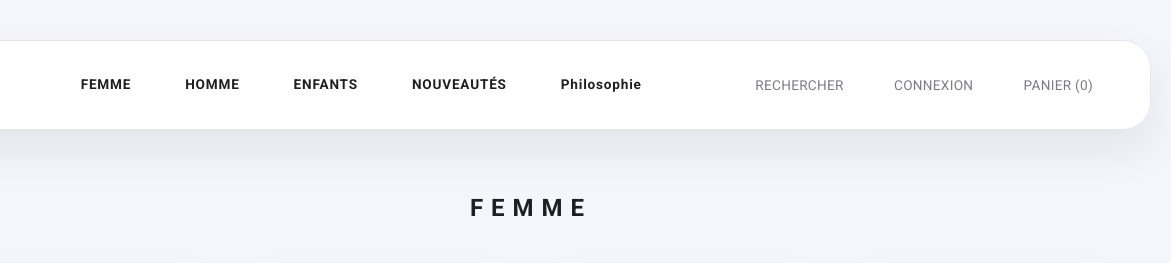
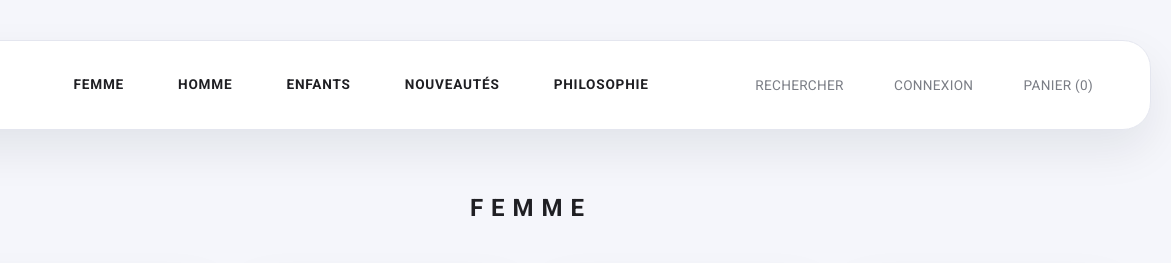
Before and after one commit to Alejandro120603/frances, a plain HTML site: page tienda/categoria.html in a window 1280 px wide. Shown: the top 263 px of the page, 109-1280 px from the left. Drawn offline with Linux system fonts and the light colour scheme.

```diff
--- a/tienda/categoria.html
+++ b/tienda/categoria.html
@@ -24,7 +24,7 @@
                 <li><a href="categoria.html?cat=hombre">HOMME</a></li>
                 <li><a href="categoria.html?cat=ninos">ENFANTS</a></li>
                 <li><a href="#">NOUVEAUTÉS</a></li>
-                <li><a href="philosophie.html">Philosophie</a></li>
+                <li><a href="philosophie.html">PHILOSOPHIE</a></li>
             </ul>
         </nav>
 
```
Also changed, not shown: tienda/cesta.html (+1 -1 lines), tienda/checkout.html (+1 -1 lines), tienda/index.html (+1 -1 lines), tienda/philosophie.html (+1 -1 lines), tienda/producto.html (+1 -1 lines).
